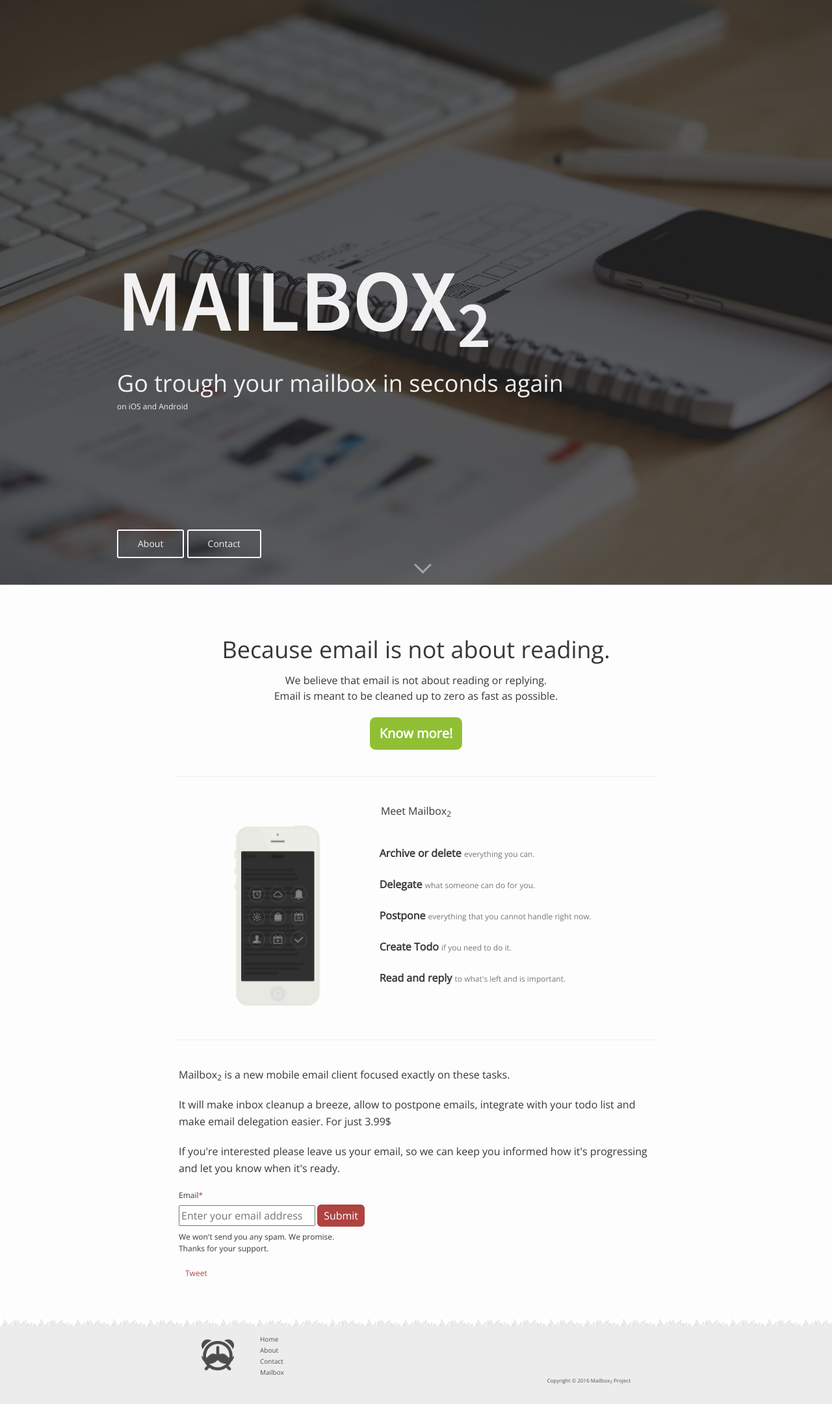
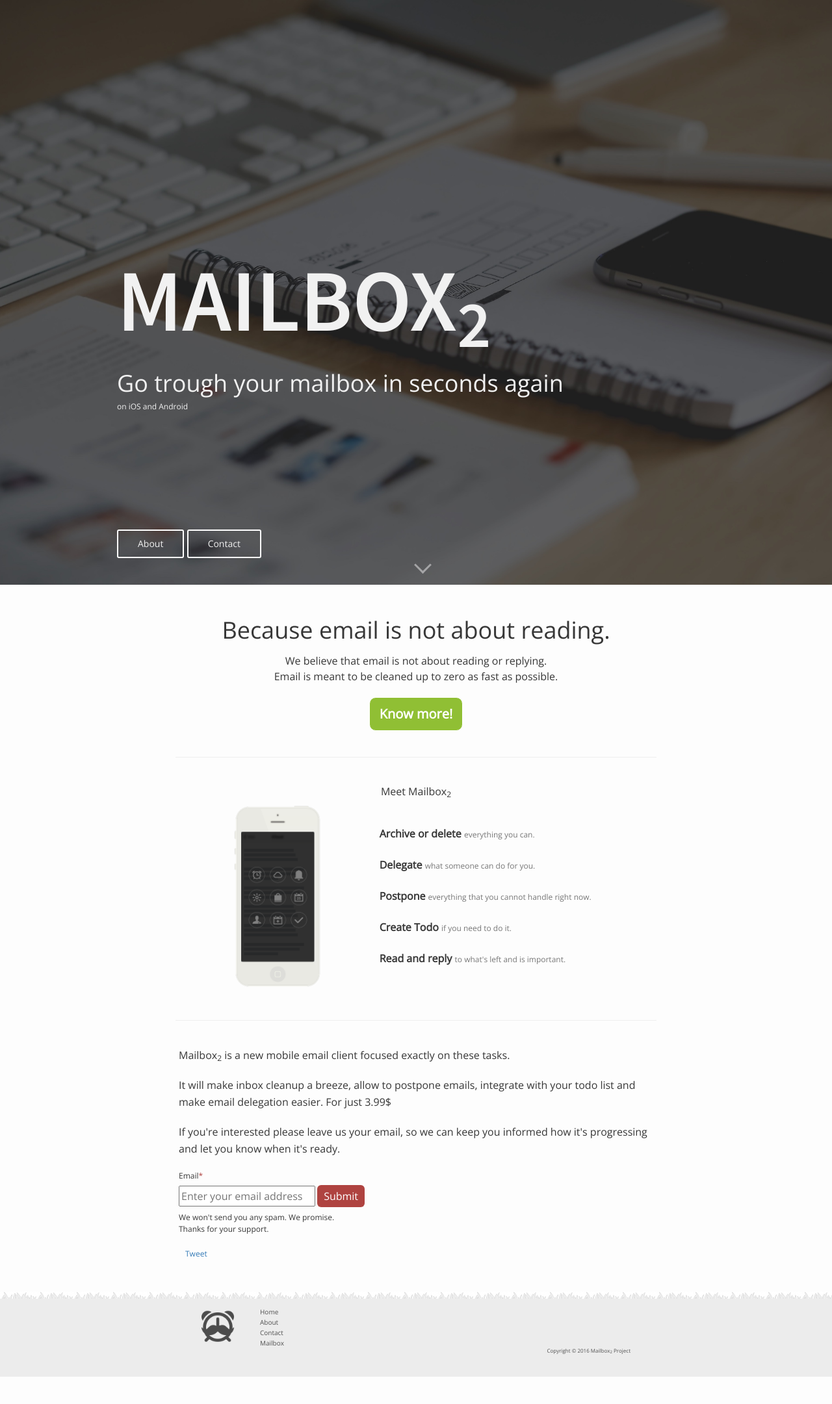
Before and after one commit to mailbox2app/mailbox2app.github.io, a Jekyll site: the page built from index.html, in a window 1280 px wide. Shown: the whole page at 65% size. Built offline with Jekyll 4.4.1, drawn with Linux system fonts in a browser that asks for light colours; comment, search, counter and statistics services are not loaded; after the commit the page ends 2119 px from its top, so only the background shows below that.

Commit message:
Fix footer layout

```diff
--- a/_layouts/default.html
+++ b/_layouts/default.html
@@ -4,7 +4,7 @@
 {% include head.html %}
 
 <body>
-  <div class="wrapper">
+  <div class="body-wrapper">
     <script>
       (function(i, s, o, g, r, a, m) {
         i['GoogleAnalyticsObject'] = r;
@@ -33,7 +33,9 @@
       }(document, 'script', 'facebook-jssdk'));
     </script>
     {% include header.html %}
-    {{ content }}
+    <div class="main-body-content">
+      {{ content }}
+    </div>
     {% include footer.html %}
   </div>
 </body>
--- a/_layouts/home.html
+++ b/_layouts/home.html
@@ -4,7 +4,8 @@
 {% include head.html %}
 
 <body>
-  <div class="wrapper">
+  <div class="body-wrapper">
+    <div class="main-body-content">
       <script>
         (function(i, s, o, g, r, a, m) {
           i['GoogleAnalyticsObject'] = r;
@@ -131,6 +132,7 @@
           </div>
         </div>
       </div>
+    </div>
     {% include footer.html %}
   </div>
 </body>
--- a/_layouts/post.html
+++ b/_layouts/post.html
@@ -1,7 +1,7 @@
 ---
 layout: default
 ---
-<div class="post">
+<div class="post container">
 
   <header class="post-header">
     <h1 class="post-title">{{ page.title }}</h1>
--- a/css/main.scss
+++ b/css/main.scss
@@ -6,7 +6,7 @@
 
 
 // Our variables
-$base-font-family: 'Open Sans', sans-serif;
+$base-font-family: 'Montserrat', sans-serif;
 $base-font-size:   16px;
 $small-font-size:  $base-font-size * 0.875;
 $base-line-height: 1.5;
@@ -139,7 +139,7 @@
 /**
  * Links
  */
-a {
+a.red {
     color: rgb(175, 67, 64);
     text-decoration: none;
     position: relative;
@@ -262,10 +262,13 @@
  * Page content
  */
 .page-content {
-    padding: $spacing-unit 0;
+    padding: 0;
     margin-left: 40px;
     margin-right: 40px;
-    /* padding-bottom: 120px; */
+}
+
+.main-body-content {
+    padding-bottom: 160px;
 }
 
 .page-heading {
@@ -304,7 +307,7 @@
     max-width: 540px;
     padding: 0px 10px;
     margin: 0 auto;
-    margin-bottom: $spacing-unit;
+    margin-top: $spacing-unit;
 }
 
 .post-title {
@@ -318,7 +321,7 @@
 }
 
 .post-content {
-    /* font-family: 'Open Sans', sans-serif; */
+    font-family: 'Open Sans', sans-serif;
     color: #373737;
     margin-bottom: $spacing-unit;
     max-width: $content-width;
@@ -355,7 +358,7 @@
             font-size: 22px;
         }
 
-        max-width: 540px;
+        /* max-width: 540px; */
         padding: 0px 10px;
         margin: 0 auto;
         margin-bottom: 20px;
@@ -408,19 +411,19 @@
     padding: 0 10px;
 }
 
-.home  a {
+.home  a.post-link {
     font-family: 'Open Sans', sans-serif;
     font-size: 36px;
     color: #444;
     padding: 10px;
 }
 
-.home a:hover {
+.home a.post-link:hover {
     background: #fafafd;
     outline:  1px solid #C3D5E4;
 }
 
-.home  a::before {
+.home  a.post-link::before {
     width: 0;
 }
 
@@ -592,6 +595,11 @@
   min-width: 100%;
 }
 
+.body-wrapper {
+  position: relative;
+  min-height: 100vh;
+}
+
 hr {
   margin: 40px 0 40px 0;
 }
@@ -614,7 +622,8 @@
 div.footer {
   position: absolute;
   width: 100%;
-  /* max-height: 100px; */
+  bottom: 0;
+  max-height: 160px;
 }
 
 div.footer-content {
@@ -637,7 +646,7 @@
 
 div.grass {
   background: url('../img/grass.jpg') repeat-x left bottom;
-  height: 20px;
+  height: 40px;
   margin: 0;
   padding: 0;
 }
--- a/index.html
+++ b/index.html
@@ -1,16 +1,3 @@
 ---
 layout: home
 ---
-
-<div class="home">
-  <ul class="post-list">
-    {% for post in site.posts %}
-      <li>
-          <a class="post-link" href="{{ post.url | prepend: site.github.url }}">
-            {{ post.title }}
-            <div class="post-meta">{{ post.date | date: "%b %-d, %Y" }}</div>
-          </a>
-      </li>
-    {% endfor %}
-  </ul>
-</div>
```
Lines whose indentation alone changed are shown as unchanged.
